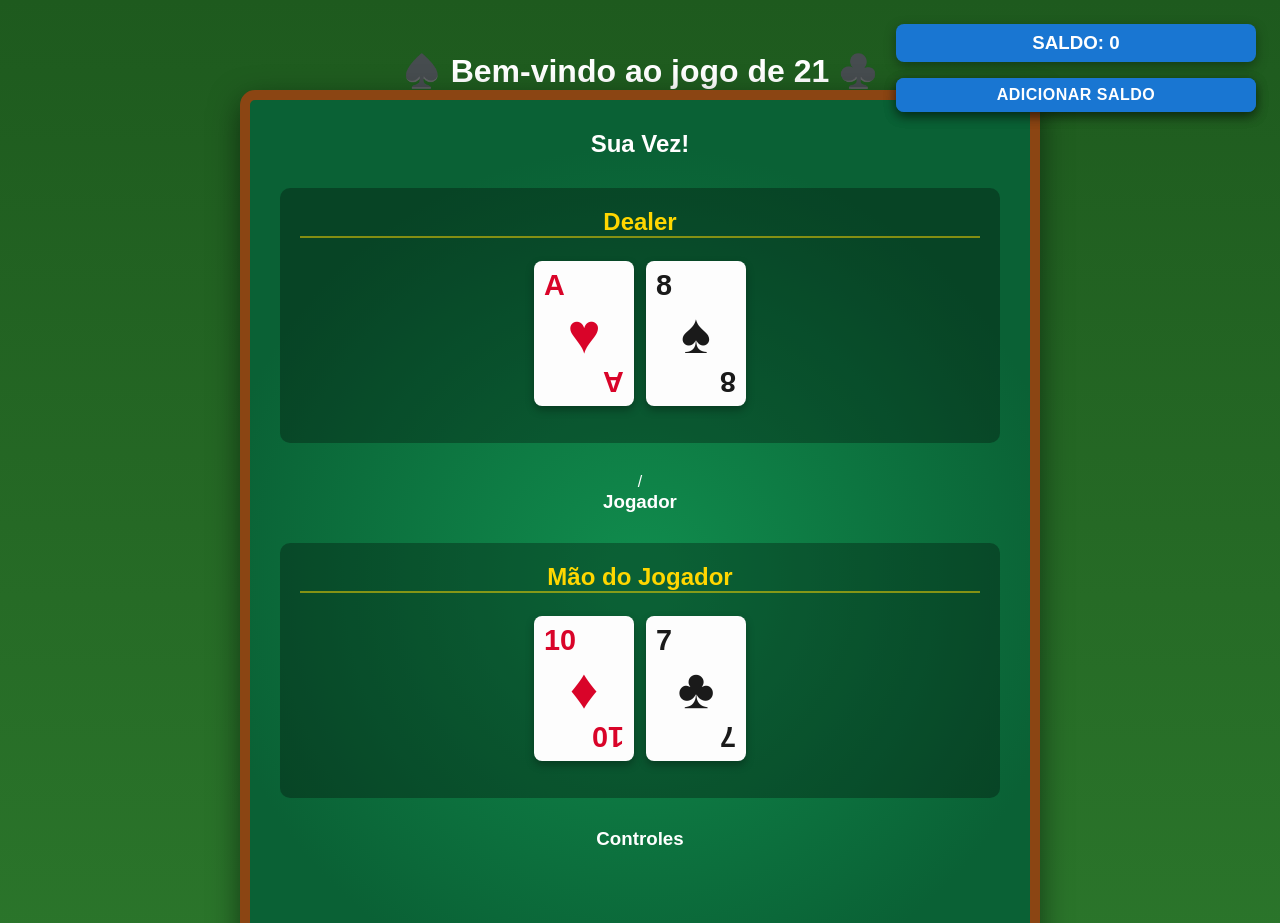
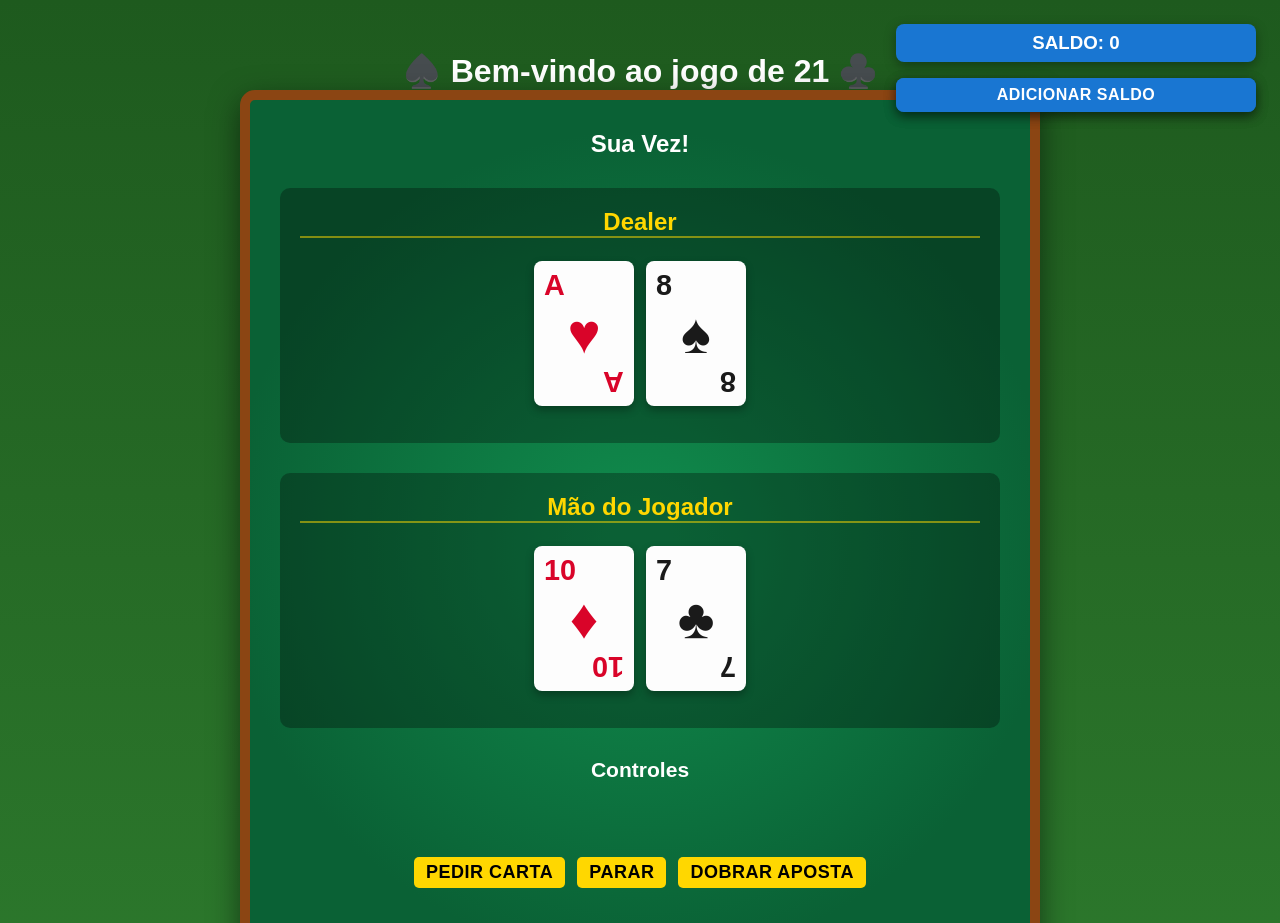
Before and after one commit to ufjf-dcc207/ufjf-dcc207-2025-3-a-sem01-21, a React (Vite) app: page / in a window 1280 px wide. Shown: the top 923 px of the page. Built offline with nearby package versions, Linux system fonts and the light colour scheme.

Commit message:
conserta leves coisas que nao deviam aparecer

```diff
--- a/src/componentes/Controles.css
+++ b/src/componentes/Controles.css
@@ -1,3 +1,7 @@
+.controles {
+    font-size: 18px;
+}
+
 .botaocontrole {
     padding: 5px 12px;
     font-size: 18px;
--- a/src/componentes/Jogador.tsx
+++ b/src/componentes/Jogador.tsx
@@ -8,7 +8,6 @@ interface JogadorProps {
 export default function Jogador({ nome, cartas }: JogadorProps) {
   return (
     <div className="jogador">
-      <h3>{nome}</h3>
       <Mao cartas={cartas} titulo="Mão do Jogador" />
     </div>
   );
--- a/src/componentes/MesaBlackjack.tsx
+++ b/src/componentes/MesaBlackjack.tsx
@@ -18,7 +18,7 @@ function MesaBlackjack() {
     return (
         <div className="mesa-blackjack">
             <h2>Sua Vez!</h2>
-            <Mao cartas={cartasDealer} titulo="Dealer"></Mao>/
+            <Mao cartas={cartasDealer} titulo="Dealer"></Mao>
             <Jogador nome="Jogador" cartas={cartasJogador} />
 
             <Controles titulo="Controles"/>
```
